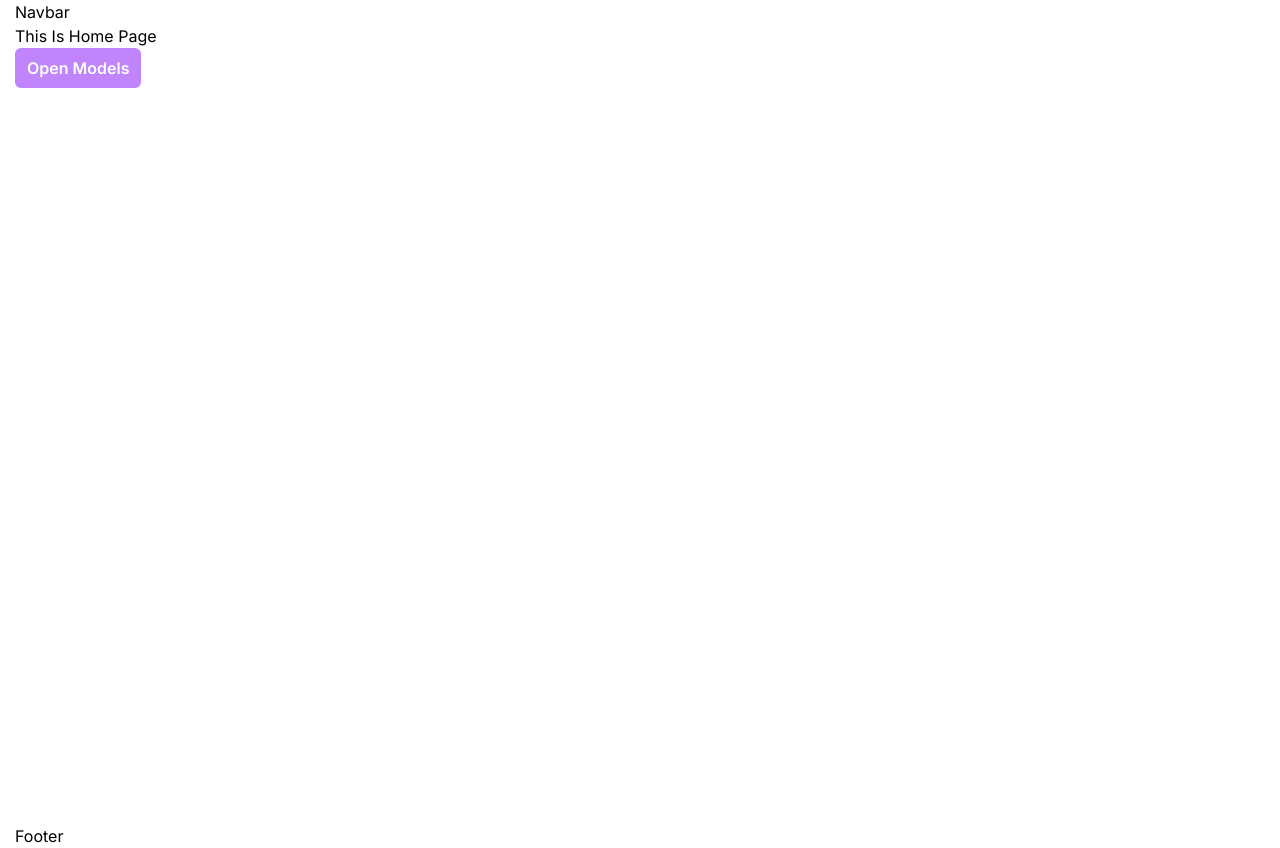
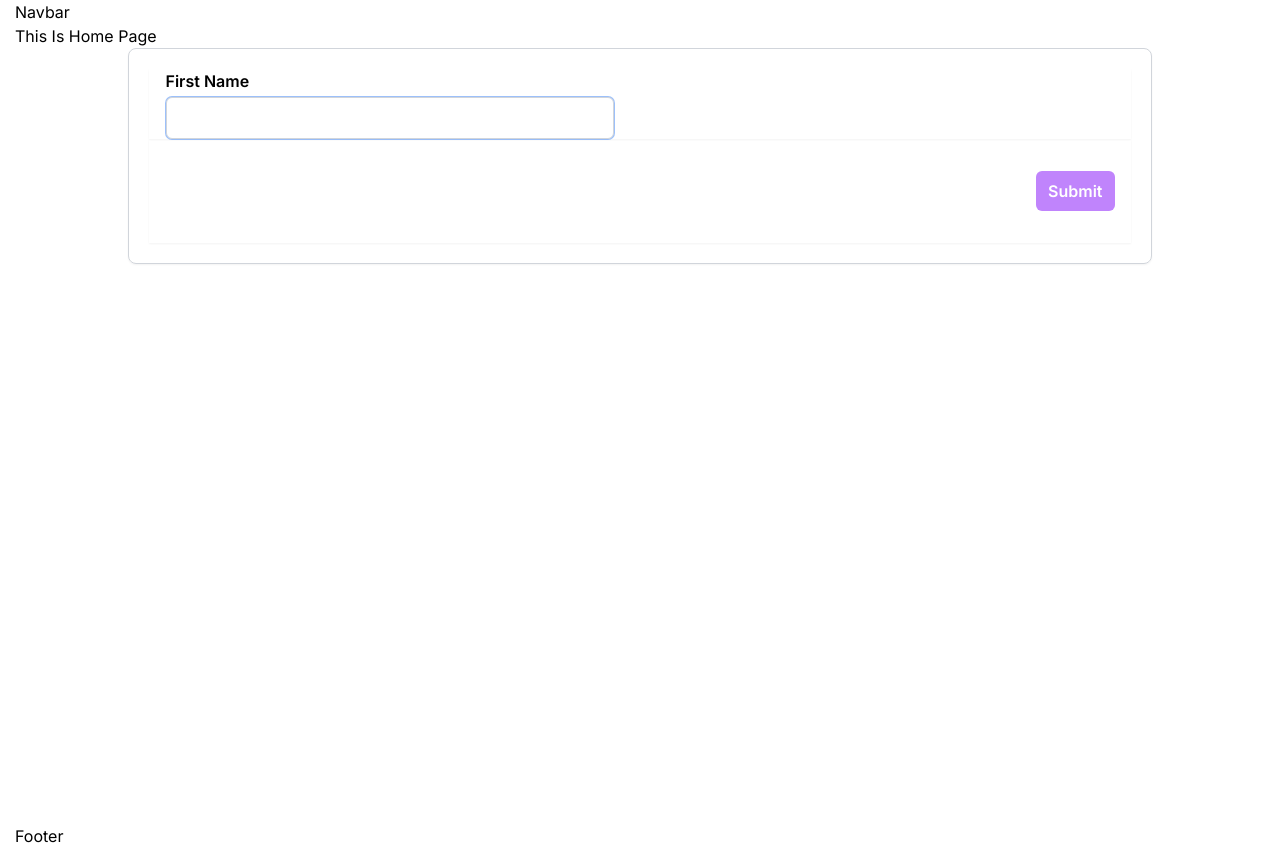
Before and after one commit to subroto23/contact-management-frontend, a Next.js app: page / in a window 1280 px wide. Built offline with nearby package versions, Linux system fonts and the light colour scheme.

Commit message:
Form Without Validation

```diff
--- a/package.json
+++ b/package.json
@@ -12,13 +12,15 @@
     "@reduxjs/toolkit": "^2.3.0",
     "clsx": "^2.1.1",
     "contact-management-frontend": "file:",
-    "next": "14.0.3",
+    "next": "^14.2.16",
     "react": "^18",
     "react-dom": "^18",
+    "react-hook-form": "^7.53.1",
     "react-redux": "^9.1.2",
     "tailwind-merge": "^2.5.4"
   },
   "devDependencies": {
+    "@tailwindcss/forms": "^0.5.9",
     "@types/node": "^20",
     "@types/react": "^18",
     "@types/react-dom": "^18",
--- a/src/app/globals.css
+++ b/src/app/globals.css
@@ -1,5 +1,6 @@
 @import "../styles/button.css";
 @import "../styles/typography.css";
+@import "../styles/forms.css";
 
 @tailwind base;
 @tailwind components;
--- a/src/components/HomepageTesting.tsx
+++ b/src/components/HomepageTesting.tsx
@@ -1,19 +1,73 @@
 "use client";
-import { useState } from "react";
-import Modals from "./ui/Modals/Modals";
+import cn from "@/utlis/cn";
+import { useForm } from "react-hook-form";
 import Button from "./ui/Button/Button";
+import Container from "./ui/Container/Container";
 
 const HomepageTesting = () => {
-  const [modals, setModals] = useState(false);
-  const handleClose = () => {
-    setModals((prev) => !prev);
+  const {
+    register,
+    handleSubmit,
+    formState: { errors },
+  } = useForm();
+  const onSubmit = (data) => {
+    console.log(data);
   };
+
+  const double = true;
   return (
     <>
-      <Button onClick={() => setModals((prev) => !prev)}>Open Models</Button>
-      <Modals isOpen={modals} onClose={handleClose}>
-        <h1>Modlas Inner Text</h1>
-      </Modals>
+      <Container>
+        <form
+          onSubmit={handleSubmit(onSubmit)}
+          className={cn(
+            `border border-gray-300 shadow-sm rounded-lg w-full p-5 mx-auto`,
+            {
+              "max-w-5xl": double,
+              "max-w-md": !double,
+            }
+          )}
+        >
+          <div
+            className={cn(
+              `shadow-sm grid grid-cols-1 md:grid-cols-2 justify-items-center gap-5`,
+              {
+                "md:grid-cols-2": double,
+              }
+            )}
+          >
+            <div className="w-full max-w-md">
+              <label className="block font-semibold mb-1" htmlFor="firstName">
+                First Name
+              </label>
+              <input
+                type="text"
+                id="name"
+                {...register("firstName", { required: true })}
+              />
+              {errors?.firstName && (
+                <span className="text-xs text-red-500">
+                  This Field is Required
+                </span>
+              )}
+            </div>
+          </div>
+          <div
+            className={cn(
+              `shadow-sm grid grid-cols-1 md:grid-cols-2 justify-items-center gap-5`,
+              {
+                "md:grid-cols-2": double,
+              }
+            )}
+          >
+            <div className="w-full max-w-md col-start-1 md:col-start-2 flex justify-end my-8">
+              <Button className="w-full md:w-fit" type="submit">
+                Submit
+              </Button>
+            </div>
+          </div>
+        </form>
+      </Container>
     </>
   );
 };
--- /dev/null
+++ b/src/styles/forms.css
@@ -0,0 +1,26 @@
+@tailwind base;
+
+@layer base {
+  [type="text"],
+  input:where(:not([type])),
+  [type="email"],
+  [type="url"],
+  [type="password"],
+  [type="number"],
+  [type="date"],
+  [type="datetime-local"],
+  [type="month"],
+  [type="search"],
+  [type="tel"],
+  [type="time"],
+  [type="week"],
+  [multiple],
+  textarea,
+  select {
+    @apply w-full border border-gray-300 rounded-md focus:border-purple-500 ring-1 focus:ring-purple-500;
+  }
+  [type="checkbox"],
+  [type="radio"] {
+    @apply border border-gray-400 rounded-md checked:bg-purple-500 hover:bg-purple-500 focus:bg-purple-500 focus:border-purple-500 focus:ring-1  text-purple-500;
+  }
+}
--- a/tailwind.config.ts
+++ b/tailwind.config.ts
@@ -8,6 +8,6 @@ const config: Config = {
   theme: {
     extend: {},
   },
-  plugins: [],
+  plugins: [require("@tailwindcss/forms")],
 };
 export default config;
```
Also changed, not shown: 1 other file (tests, documents, lock files or other folders).
